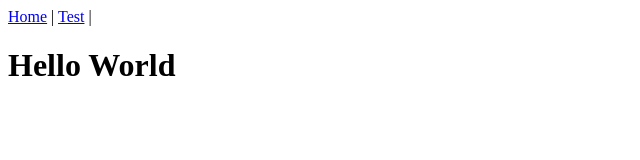
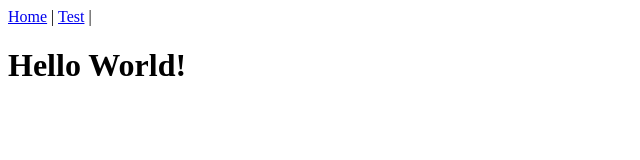
Before and after one commit to pawjjs/pi-wo, a Vue app: page / in a window 1280 px wide. Shown: the top 160 px of the page, without its empty margins (0-640 px from the left). Built offline with nearby package versions, Linux system fonts and the light colour scheme.

Commit message:
Fix test

```diff
--- a/frontend/src/App.vue
+++ b/frontend/src/App.vue
@@ -2,6 +2,8 @@
 import { ref, computed } from 'vue'
 import Home from './views/HomePage.vue'
 import Test from './views/TestPage.vue'
+
+const greetings = ('Hello World!')
 
 const routes = {
   '/': Home,
@@ -21,6 +23,6 @@ const currentView = computed(() => {
 
 <template>
   <a href="#/">Home</a> |
-  <a href="#/about">Test</a> |
-  <component :is="currentView" />
+  <a href="#/testing">Test</a> |
+  <component :is="currentView" :message="greetings" />
 </template>
--- a/frontend/src/views/HomePage.vue
+++ b/frontend/src/views/HomePage.vue
@@ -1,3 +1,11 @@
+<script setup>
+defineProps({
+  message: {
+    type: String
+  }
+})
+</script>
+
 <template>
-  <h1>Hello World</h1>
+  <h1>{{ message }}</h1>
 </template>
```
